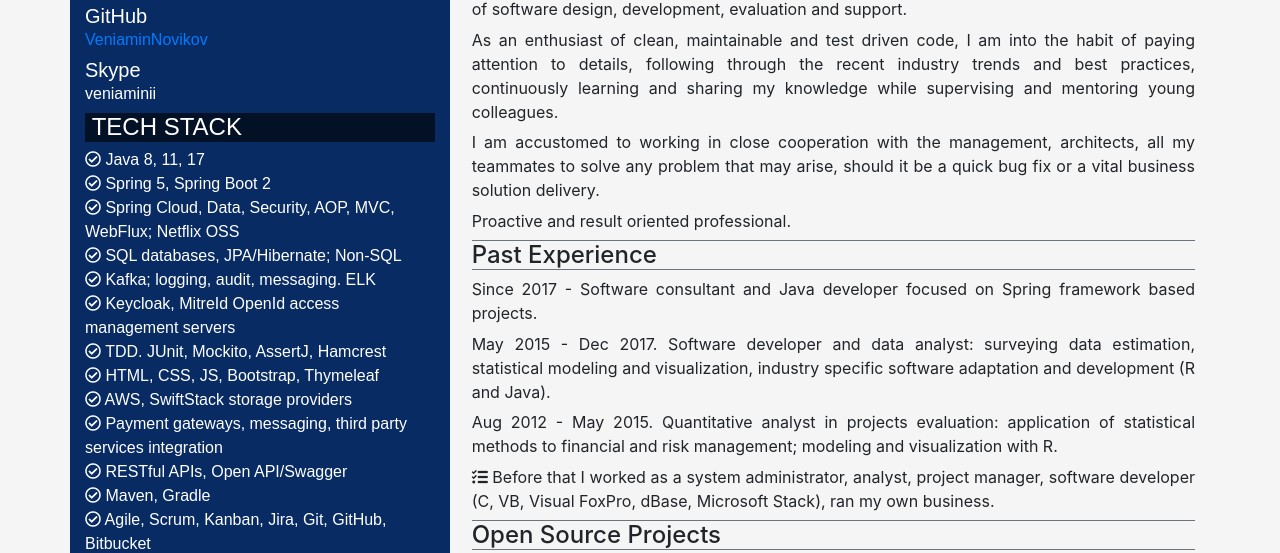
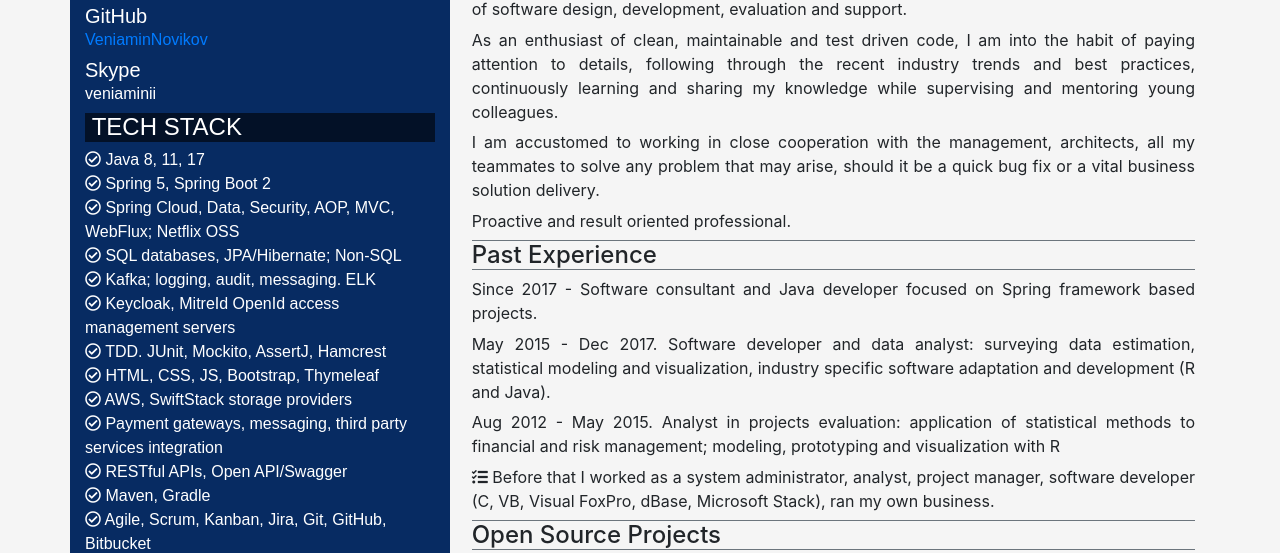
Before and after one commit to VeniaminNovikov/cv, a plain HTML site: page index.html in a window 1280 px wide. Shown: the part 202-755 px from the top of the page. Drawn offline with nearby package versions, Linux system fonts and the light colour scheme.

Commit message:
Polishing and formatting addenda

```diff
--- a/index.html
+++ b/index.html
@@ -195,9 +195,9 @@
             development (R and Java).
         </div>
         <div class="custom text-justify">
-            Aug 2012 - May 2015. Quantitative analyst in projects
+            Aug 2012 - May 2015. Analyst in projects
             evaluation: application of statistical methods to financial
-            and risk management; modeling and visualization with R.
+            and risk management; modeling, prototyping and visualization with R
         </div>
         <div class="custom text-justify">
             <em class="fas fa-tasks"></em> Before that I worked as a system administrator, analyst, project
```
Also changed, not shown: 4 other files.
